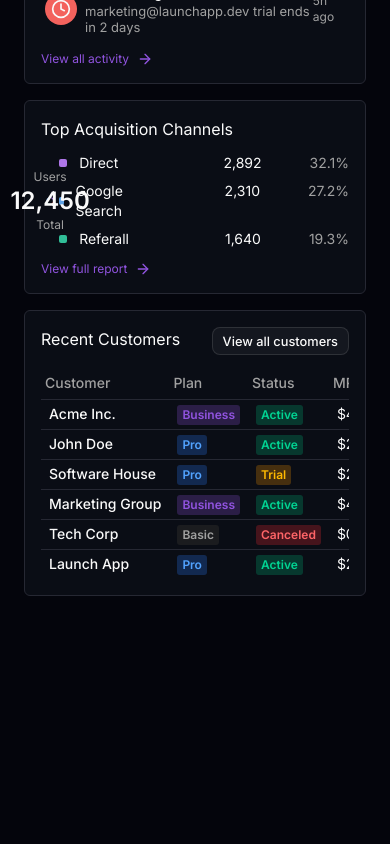
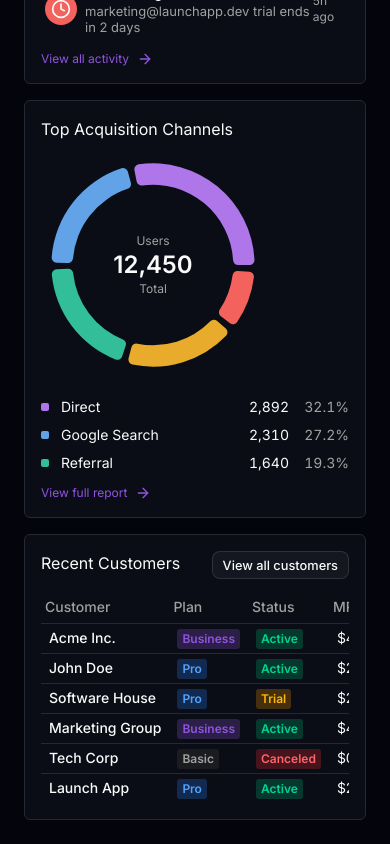
Before and after one commit to svsxn/metricly, a Next.js app: page /dashboard in a window 390 px wide. Shown: the part 1366-2210 px from the top of the page. Before the commit the page ends 1986 px from the top, so only its background shows below. Built offline with nearby package versions, Linux system fonts and the light colour scheme.

Commit message:
fix: responsiveness

```diff
--- a/src/components/dashboard/acquisition-channels.tsx
+++ b/src/components/dashboard/acquisition-channels.tsx
@@ -1,6 +1,27 @@
 import { ArrowRightIcon } from "lucide-react";
 import Card from "../card";
 import ChartPie from "./charts/chart-pie";
+
+const channels = [
+  {
+    name: "Direct",
+    users: "2,892",
+    percentage: "32.1%",
+    colorClassName: "bg-chart-1",
+  },
+  {
+    name: "Google Search",
+    users: "2,310",
+    percentage: "27.2%",
+    colorClassName: "bg-chart-2",
+  },
+  {
+    name: "Referral",
+    users: "1,640",
+    percentage: "19.3%",
+    colorClassName: "bg-chart-3",
+  },
+] as const;
 
 export default function AcquisitionChannels() {
   return (
@@ -10,39 +31,28 @@ export default function AcquisitionChannels() {
       }}
       className="col-span-4 sm:col-span-2"
     >
-      <div className="flex">
+      <div className="flex flex-col gap-5 xl:flex-row xl:items-center">
         <ChartPie />
-        <div className="mx-auto flex flex-col justify-center gap-2 text-sm">
-          <div className="flex justify-between gap-24">
-            <div className="flex items-center gap-3">
-              <div className="size-2 bg-chart-1 rounded-xs" />
-              <span>Direct</span>
+        <div className="xl:mx-auto w-full xl:max-w-xs space-y-2 text-sm">
+          {channels.map((channel) => (
+            <div
+              key={channel.name}
+              className="grid grid-cols-[minmax(0,1fr)_auto_auto] items-center gap-3"
+            >
+              <div className="flex min-w-0 items-center gap-3">
+                <div
+                  className={`size-2 shrink-0 rounded-xs ${channel.colorClassName}`}
+                />
+                <span className="truncate">{channel.name}</span>
+              </div>
+
+              <span className="tabular-nums">{channel.users}</span>
+
+              <span className="w-12 text-right tabular-nums text-muted-foreground">
+                {channel.percentage}
+              </span>
             </div>
-            <div className="flex gap-12">
-              <span>2,892</span>
-              <span className="text-muted-foreground">32.1%</span>
-            </div>
-          </div>
-          <div className="flex justify-between gap-24">
-            <div className="flex items-center gap-3">
-              <div className="size-2 bg-chart-2 rounded-xs" />
-              <span>Google Search</span>
-            </div>
-            <div className="flex gap-12">
-              <span>2,310</span>
-              <span className="text-muted-foreground">27.2%</span>
-            </div>
-          </div>
-          <div className="flex justify-between gap-24">
-            <div className="flex items-center gap-3">
-              <div className="size-2 bg-chart-3 rounded-xs" />
-              <span>Referall</span>
-            </div>
-            <div className="flex gap-12">
-              <span>1,640</span>
-              <span className="text-muted-foreground">19.3%</span>
-            </div>
-          </div>
+          ))}
         </div>
       </div>
       <div className="group flex gap-2 hover:cursor-pointer">
```
